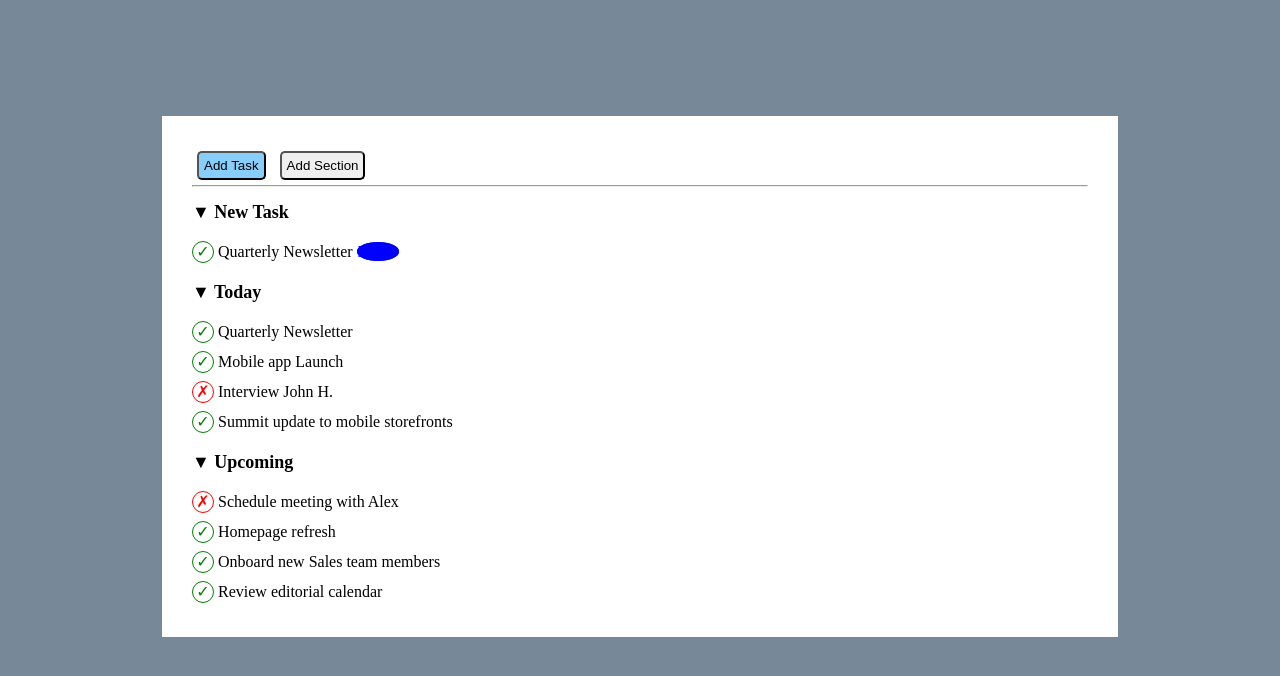
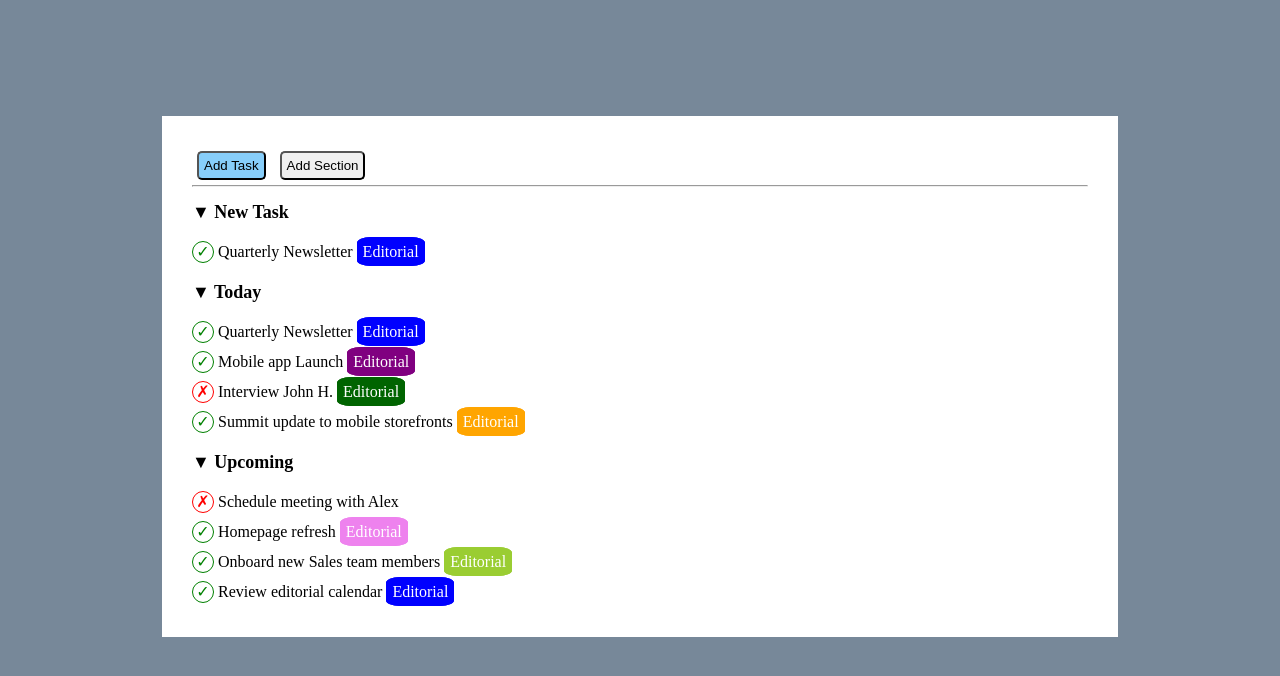
Before and after one commit to matteofab10/html-css-toboolist, a plain HTML site: page index.html in a window 1280 px wide. Shown: the part 72-748 px from the top of the page. Drawn offline with Linux system fonts and the light colour scheme.

Commit message:
main completato

```diff
--- a/css/style.css
+++ b/css/style.css
@@ -1,9 +1,6 @@
 * {
   margin: 0;
   padding: 0;
-}
-
-.logo-boolean {
 }
 
 .logo-text {
@@ -77,13 +74,74 @@
   border-radius: 50%;
 }
 
-.info-button {
+.info-button-blue {
   width: 100px;
   height: 100px;
+  padding: 5px;
   line-height: 20px;
   text-align: center;
-  color: blue;
+  color: white;
   background-color: blue;
   border: 1px solid blue;
-  border-radius: 50%;
+  border-radius: 20%;
 }
+
+.info-button-purple {
+  width: 100px;
+  height: 100px;
+  padding: 5px;
+  line-height: 20px;
+  text-align: center;
+  color: white;
+  background-color: purple;
+  border: 1px solid purple;
+  border-radius: 20%;
+}
+
+.info-button-darkgreen {
+  width: 100px;
+  height: 100px;
+  padding: 5px;
+  line-height: 20px;
+  text-align: center;
+  color: white;
+  background-color: darkgreen;
+  border: 1px solid darkgreen;
+  border-radius: 20%;
+}
+
+.info-button-orange {
+  width: 100px;
+  height: 100px;
+  padding: 5px;
+  line-height: 20px;
+  text-align: center;
+  color: white;
+  background-color: orange;
+  border: 1px solid orange;
+  border-radius: 20%;
+}
+
+.info-button-violet {
+  width: 100px;
+  height: 100px;
+  padding: 5px;
+  line-height: 20px;
+  text-align: center;
+  color: white;
+  background-color: violet;
+  border: 1px solid violet;
+  border-radius: 20%;
+}
+
+.info-button-yellow {
+  width: 100px;
+  height: 100px;
+  padding: 5px;
+  line-height: 20px;
+  text-align: center;
+  color: white;
+  background-color: yellowgreen;
+  border: 1px solid yellowgreen;
+  border-radius: 20%;
+}
--- a/index.html
+++ b/index.html
@@ -24,7 +24,7 @@
       <section class="sections">
         <h1 class="title-section">&#9660; New Task</h1>
         <div class="options-list">
-          <span class="check-button"> &#10003;</span> Quarterly Newsletter <span class="info-button"> Editor</span>
+          <span class="check-button"> &#10003;</span> Quarterly Newsletter <span class="info-button-blue"> Editorial</span>
         </div>
 
       </section>
@@ -32,16 +32,16 @@
       <section class="sections">
         <h1 class="title-section">&#9660; Today</h1>
         <div class="options-list">
-          <span class="check-button"> &#10003;</span> Quarterly Newsletter
+          <span class="check-button"> &#10003;</span> Quarterly Newsletter <span class="info-button-blue"> Editorial</span>
         </div>
         <div class="options-list">
-          <span class="check-button"> &#10003;</span> Mobile app Launch
+          <span class="check-button"> &#10003;</span> Mobile app Launch <span class="info-button-purple"> Editorial</span>
         </div>
         <div class="options-list">
-          <span class="check-button-red"> &#10007;</span> Interview John H.
+          <span class="check-button-red"> &#10007;</span> Interview John H. <span class="info-button-darkgreen"> Editorial</span>
         </div>
         <div class="options-list">
-          <span class="check-button"> &#10003;</span> Summit update to mobile storefronts
+          <span class="check-button"> &#10003;</span> Summit update to mobile storefronts <span class="info-button-orange"> Editorial</span>
         </div>
       </section>
 
@@ -51,13 +51,13 @@
           <span class="check-button-red"> &#10007;</span> Schedule meeting with Alex
         </div>
         <div class="options-list">
-          <span class="check-button"> &#10003;</span> Homepage refresh
+          <span class="check-button"> &#10003;</span> Homepage refresh <span class="info-button-violet"> Editorial</span>
         </div>
         <div class="options-list">
-          <span class="check-button"> &#10003;</span> Onboard new Sales team members
+          <span class="check-button"> &#10003;</span> Onboard new Sales team members <span class="info-button-yellow"> Editorial</span>
         </div>
         <div class="options-list">
-          <span class="check-button"> &#10003;</span> Review editorial calendar
+          <span class="check-button"> &#10003;</span> Review editorial calendar <span class="info-button-blue"> Editorial</span>
         </div>
       </section>
 
```
